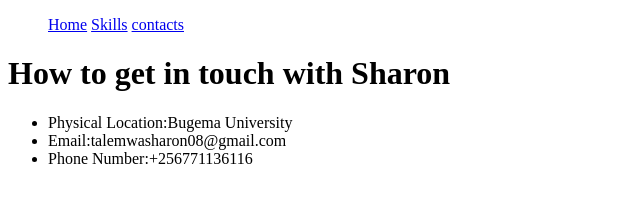
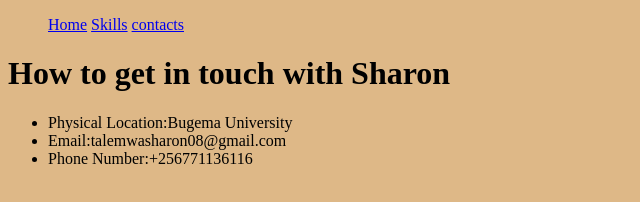
Before and after one commit to talemwasharon/Skills, a plain HTML site: page contacts.html in a window 1280 px wide. Shown: the whole page, without its empty margins (0-640 px from the left). Drawn offline with Linux system fonts and the light colour scheme.

Commit message:
Update contacts.html

```diff
--- a/contacts.html
+++ b/contacts.html
@@ -5,7 +5,7 @@
     <meta name="viewport" content="width=device-width, initial-scale=1.0">
     <title>contacts</title>
 </head>
-<body>
+<body style="background-color: burlywood;">
     <ul><li style="display: inline-block;"><a href="index.html">Home</a></li>
         <li style="display: inline-block;"><a href="skills.html">Skills</a></li>
         <li style="display: inline-block;"><a href="#">contacts</a></li>
```
